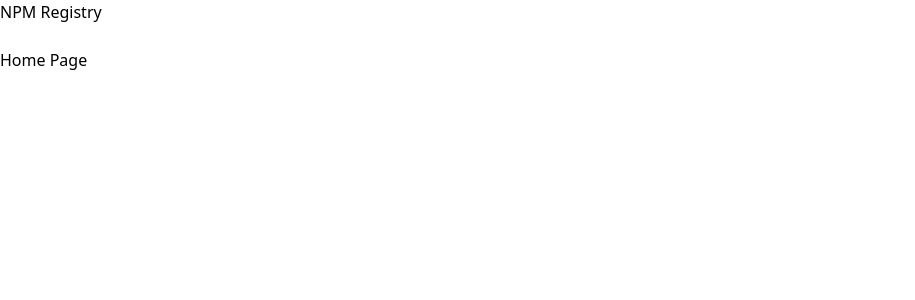
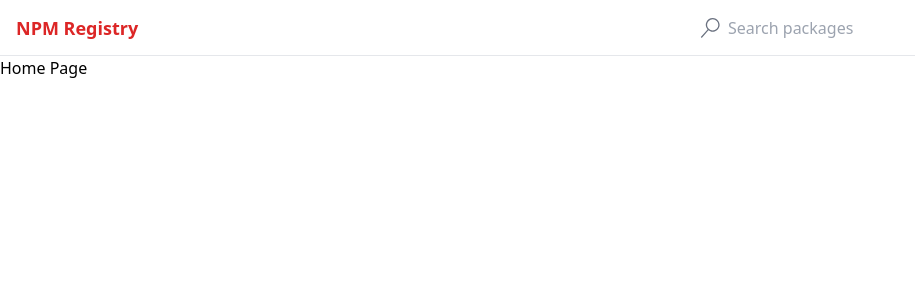
Before and after one commit to colson0x1/npm, a React (Vite) app: page / in a window 1280 px wide. Shown: the top 300 px of the page, without its empty margins (0-915 px from the left). Built offline with nearby package versions, Linux system fonts and the light colour scheme.

Commit message:
style the search and the header

```diff
--- a/package.json
+++ b/package.json
@@ -12,6 +12,7 @@
   "dependencies": {
     "react": "^18.2.0",
     "react-dom": "^18.2.0",
+    "react-icons": "^5.0.1",
     "react-router-dom": "^6.22.3"
   },
   "devDependencies": {
--- a/src/components/Header.tsx
+++ b/src/components/Header.tsx
@@ -18,9 +18,15 @@
 
 export default function Header() {
   return (
-    <div>
-      <Link to='/'>NPM Registry</Link>
-      <SearchInput />
+    <div className='flex items-center justify-between px-4 border-b h-14'>
+      <div className='flex items-center space-x-2 text-sm'>
+        <Link to='/' className='text-lg font-bold text-red-600'>
+          NPM Registry
+        </Link>
+      </div>
+      <div className='w-full max-w-xl ml-4'>
+        <SearchInput />
+      </div>
     </div>
   );
 }
--- a/src/components/SearchInput.tsx
+++ b/src/components/SearchInput.tsx
@@ -1,5 +1,6 @@
 import { useState } from 'react';
 import { useNavigate } from 'react-router-dom';
+import { VscSearch } from 'react-icons/vsc';
 
 /* 3 ways to navigate a user around:
  * i. show a link
@@ -29,7 +30,17 @@
 
   return (
     <form onSubmit={handleSubmit}>
-      <input value={term} onChange={(e) => setTerm(e.target.value)} />
+      <div className='relative'>
+        <div className='absolute inset-y-0 flex items-center pl-3'>
+          <VscSearch className='h-5 w-5 text-gray-500' />
+        </div>
+        <input
+          value={term}
+          onChange={(e) => setTerm(e.target.value)}
+          className='pl-10 py-2 w-full border-0 shadow-none'
+          placeholder='Search packages'
+        />
+      </div>
     </form>
   );
 }
```
Also changed, not shown: 1 other file (tests, documents, lock files or other folders).
